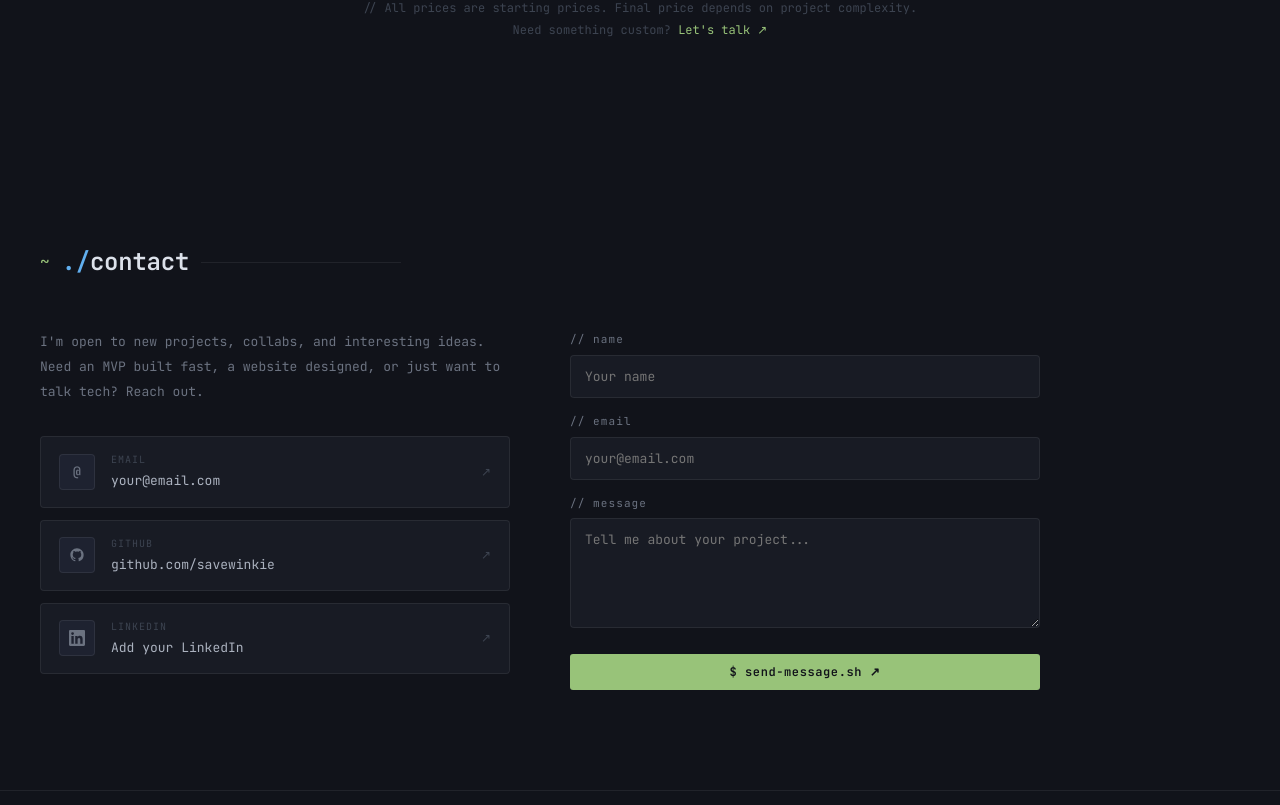
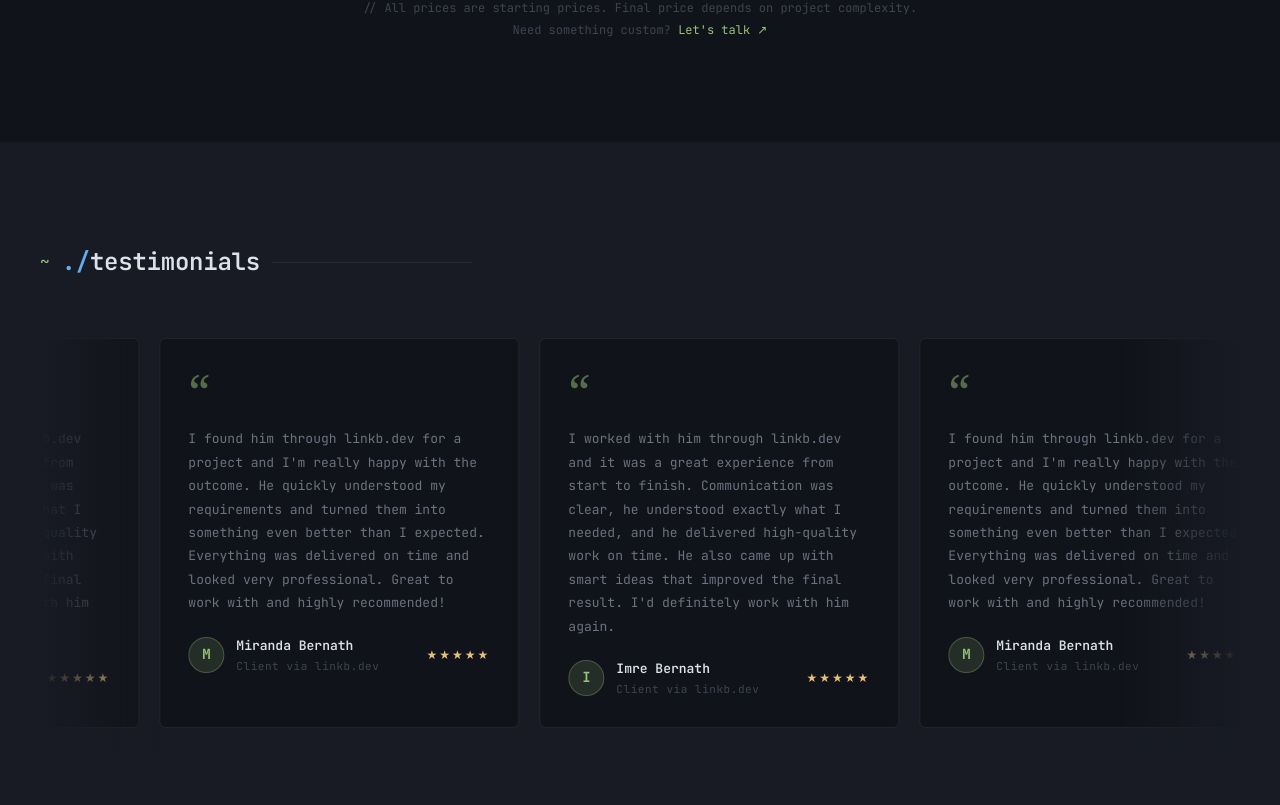
Before and after one commit to savewinkie/portfolio, a Next.js app: page / in a window 1280 px wide. Shown: the part 5215-6020 px from the top of the page. Built offline with nearby package versions, Linux system fonts and the light colour scheme.

Commit message:
add testimonials

```diff
--- a/app/globals.css
+++ b/app/globals.css
@@ -1040,6 +1040,123 @@ section { padding: 100px 40px; position: relative; }
   background: rgba(224,108,117,0.06);
 }
 
+/* ── Testimonials ── */
+.testimonials-section {
+  background: var(--bg-2);
+  overflow: hidden;
+}
+
+.testimonials-track-wrap {
+  position: relative;
+  overflow: hidden;
+}
+
+.testimonials-fade-left {
+  position: absolute;
+  left: 0; top: 0; bottom: 0;
+  width: 120px;
+  background: linear-gradient(to right, var(--bg-2), transparent);
+  z-index: 2;
+  pointer-events: none;
+}
+
+.testimonials-fade-right {
+  position: absolute;
+  right: 0; top: 0; bottom: 0;
+  width: 120px;
+  background: linear-gradient(to left, var(--bg-2), transparent);
+  z-index: 2;
+  pointer-events: none;
+}
+
+.testimonials-track {
+  display: flex;
+  gap: 20px;
+  animation: scrollLeft 30s linear infinite;
+  width: max-content;
+  padding: 8px 0 24px;
+}
+
+.testimonials-track:hover {
+  animation-play-state: paused;
+}
+
+@keyframes scrollLeft {
+  0% { transform: translateX(0); }
+  100% { transform: translateX(-50%); }
+}
+
+.testimonial-card {
+  background: var(--bg);
+  border: 1px solid var(--border);
+  border-radius: 6px;
+  padding: 28px;
+  width: 360px;
+  flex-shrink: 0;
+  transition: border-color 0.3s;
+  position: relative;
+}
+
+.testimonial-card:hover {
+  border-color: rgba(152,195,121,0.3);
+}
+
+.testimonial-quote {
+  font-size: 48px;
+  color: var(--green);
+  line-height: 1;
+  margin-bottom: 12px;
+  opacity: 0.5;
+  font-family: Georgia, serif;
+}
+
+.testimonial-text {
+  font-size: 13px;
+  color: var(--fg-dim);
+  line-height: 1.8;
+  margin-bottom: 20px;
+}
+
+.testimonial-author {
+  display: flex;
+  align-items: center;
+  gap: 12px;
+}
+
+.testimonial-avatar {
+  width: 36px;
+  height: 36px;
+  border-radius: 50%;
+  background: rgba(152,195,121,0.15);
+  border: 1px solid rgba(152,195,121,0.3);
+  display: flex;
+  align-items: center;
+  justify-content: center;
+  font-size: 14px;
+  font-weight: 700;
+  color: var(--green);
+  flex-shrink: 0;
+}
+
+.testimonial-name {
+  font-size: 13px;
+  font-weight: 600;
+  color: var(--fg-bright);
+}
+
+.testimonial-role {
+  font-size: 11px;
+  color: var(--fg-muted);
+  letter-spacing: 0.05em;
+}
+
+.testimonial-stars {
+  margin-left: auto;
+  color: var(--yellow);
+  font-size: 12px;
+  letter-spacing: 2px;
+}
+
 /* ── Newsletter ── */
 .newsletter-wrap {
   padding: 60px 40px;
--- a/app/page.js
+++ b/app/page.js
@@ -5,6 +5,7 @@ import Skills from '@/components/Skills';
 import Projects from '@/components/Projects';
 import Workflow from '@/components/Workflow';
 import Pricing from '@/components/Pricing';
+import Testimonials from '@/components/Testimonials';
 import Contact from '@/components/Contact';
 import Newsletter from '@/components/Newsletter';
 import Footer from '@/components/Footer';
@@ -28,6 +29,7 @@ export default function Home() {
         <Projects />
         <Workflow />
         <Pricing />
+        <Testimonials />
         <Contact />
         <Newsletter />
       </main>
--- /dev/null
+++ b/components/Testimonials.js
@@ -0,0 +1,68 @@
+const reviews = [
+  {
+    name: 'Imre Bernath',
+    role: 'Client via linkb.dev',
+    text: 'I worked with him through linkb.dev and it was a great experience from start to finish. Communication was clear, he understood exactly what I needed, and he delivered high-quality work on time. He also came up with smart ideas that improved the final result. I\'d definitely work with him again.',
+  },
+  {
+    name: 'Miranda Bernath',
+    role: 'Client via linkb.dev',
+    text: 'I found him through linkb.dev for a project and I\'m really happy with the outcome. He quickly understood my requirements and turned them into something even better than I expected. Everything was delivered on time and looked very professional. Great to work with and highly recommended!',
+  },
+  // Duplicated for infinite loop effect
+  {
+    name: 'Imre Bernath',
+    role: 'Client via linkb.dev',
+    text: 'I worked with him through linkb.dev and it was a great experience from start to finish. Communication was clear, he understood exactly what I needed, and he delivered high-quality work on time. He also came up with smart ideas that improved the final result. I\'d definitely work with him again.',
+  },
+  {
+    name: 'Miranda Bernath',
+    role: 'Client via linkb.dev',
+    text: 'I found him through linkb.dev for a project and I\'m really happy with the outcome. He quickly understood my requirements and turned them into something even better than I expected. Everything was delivered on time and looked very professional. Great to work with and highly recommended!',
+  },
+  {
+    name: 'Imre Bernath',
+    role: 'Client via linkb.dev',
+    text: 'I worked with him through linkb.dev and it was a great experience from start to finish. Communication was clear, he understood exactly what I needed, and he delivered high-quality work on time.',
+  },
+  {
+    name: 'Miranda Bernath',
+    role: 'Client via linkb.dev',
+    text: 'I found him through linkb.dev for a project and I\'m really happy with the outcome. He quickly understood my requirements and turned them into something even better than I expected.',
+  },
+];
+
+export default function Testimonials() {
+  return (
+    <section className="testimonials-section">
+      <div className="sec-header">
+        <span className="sec-prompt">~</span>
+        <h2 className="sec-title"><span>./</span>testimonials</h2>
+        <div className="sec-line" />
+      </div>
+
+      <div className="testimonials-track-wrap">
+        <div className="testimonials-fade-left" />
+        <div className="testimonials-fade-right" />
+        <div className="testimonials-track">
+          {reviews.map((r, i) => (
+            <div className="testimonial-card" key={i}>
+              <div className="testimonial-quote">&ldquo;</div>
+              <p className="testimonial-text">{r.text}</p>
+              <div className="testimonial-author">
+                <div className="testimonial-avatar">
+                  {r.name.charAt(0)}
+                </div>
+                <div>
+                  <div className="testimonial-name">{r.name}</div>
+                  <div className="testimonial-role">{r.role}</div>
+                </div>
+                <div className="testimonial-stars">★★★★★</div>
+              </div>
+            </div>
+          ))}
+        </div>
+      </div>
+    </section>
+  );
+}
```
